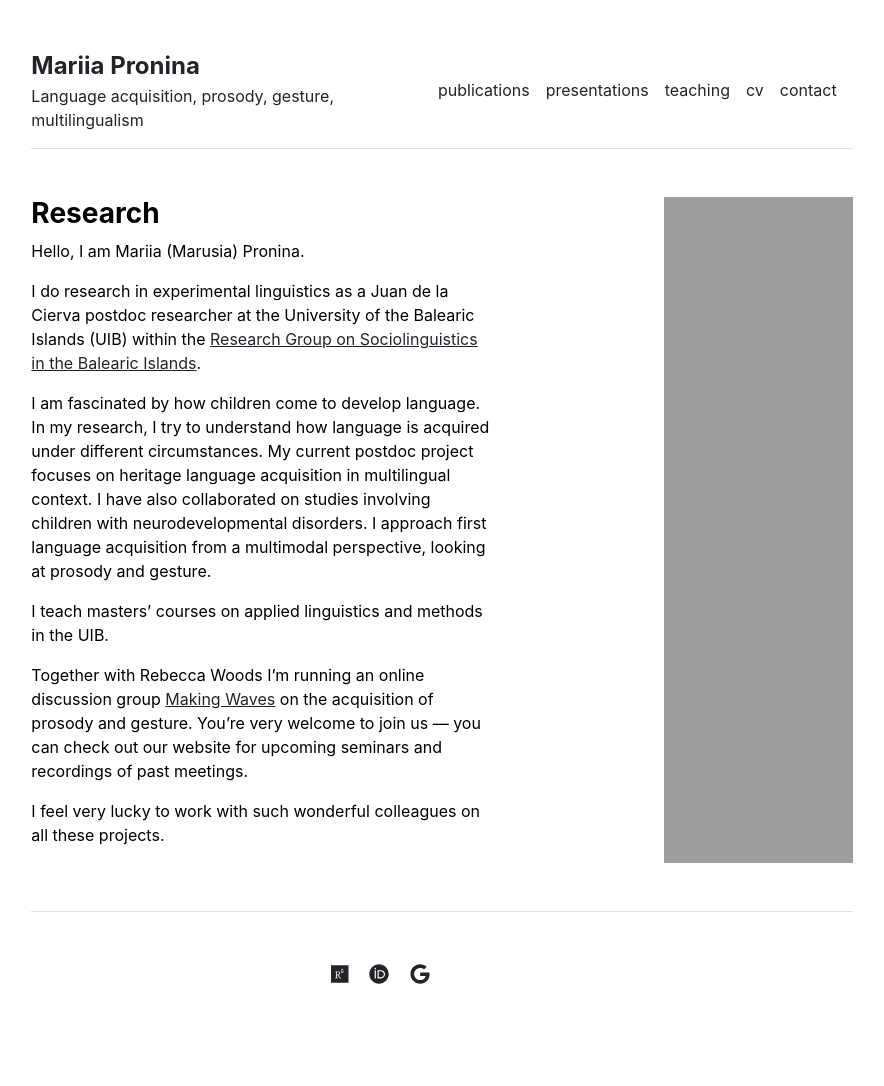
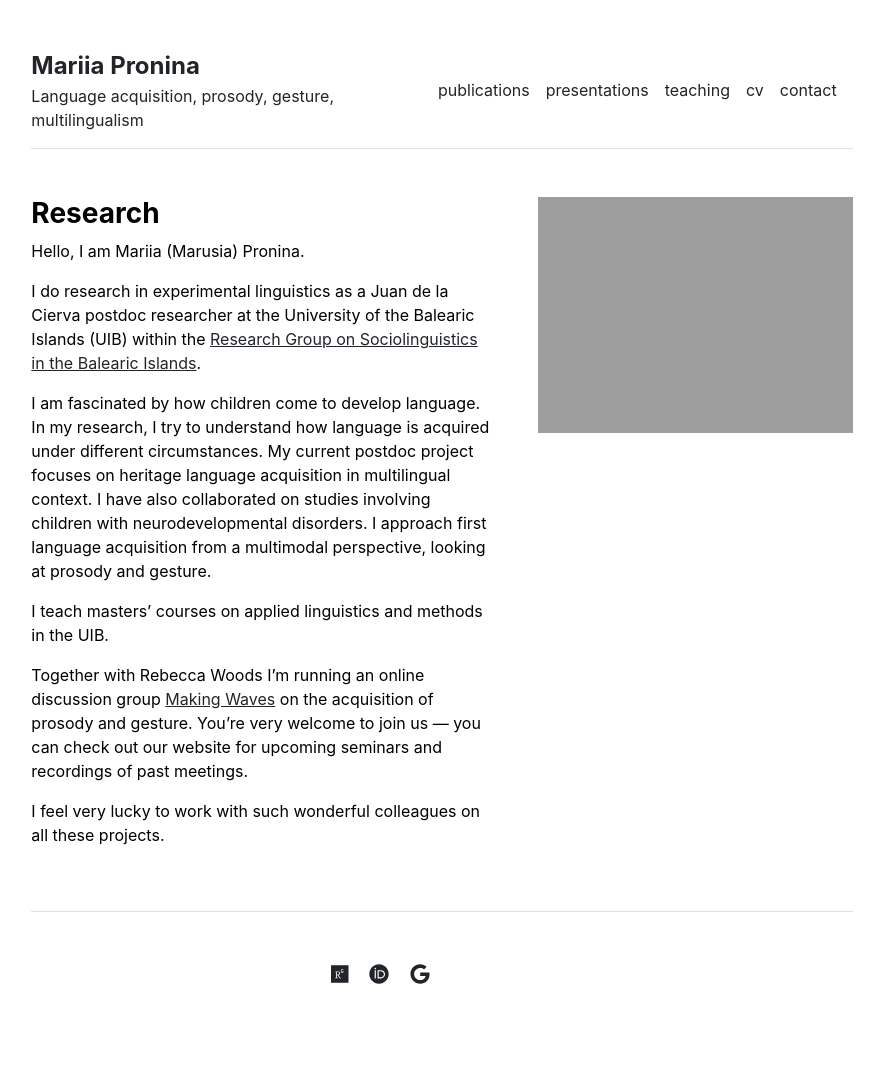
Before and after one commit to mariia-pronina/mariia-pronina.github.io, a Jekyll site: the page built from index.md, in a window 1280 px wide. Shown: the whole page, without its empty margins (198-1082 px from the left). Built offline with Jekyll 4.4.1, drawn with Linux system fonts in a browser that asks for light colours.

Commit message:
Update home.html

```diff
--- a/_layouts/home.html
+++ b/_layouts/home.html
@@ -8,9 +8,9 @@ layout: default
     {{ content }}
   </div>
 
-  <div class="col-md-5 d-flex justify-content-end">
+  <div class="col-md-5">
     <img src="{{ site.github.url }}/assets/img/home.jpg"
          alt="Home"
-         style="width: 60%;">
+         style="width: 100%; height: auto;">
   </div>
 </div>
```
